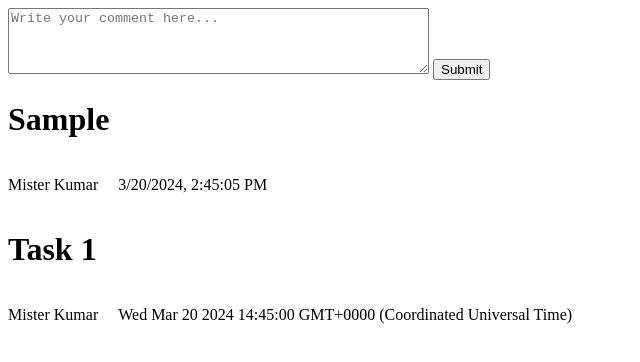
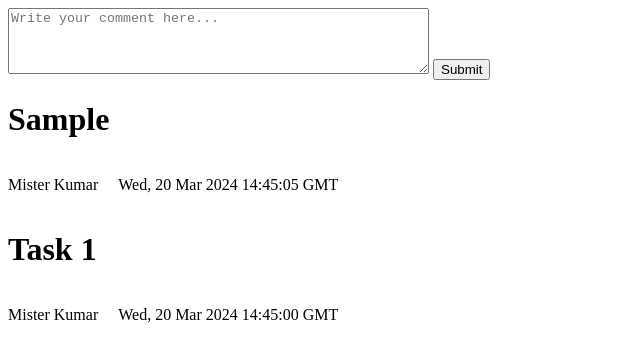
Before and after one commit to acciojob/user-friendly-comments-misterKumar, a website: page main.html in a window 1280 px wide. Both pictures are taken after typing "Sample" into the empty fields and a click on the button "Submit". Shown: the whole page, without its empty margins (0-640 px from the left). Drawn offline with Linux system fonts and the light colour scheme.

Commit message:
created a submission

```diff
--- a/main.html
+++ b/main.html
@@ -16,14 +16,22 @@
 	</div>
 	<script>
 		const date = new Date(); // Current date and time
-        const dateString = date.toLocaleString("en-US", { timeZone: "UTC" }); // Convert date to local string with UTC timezone
+        const dayOfWeek = ["Sun", "Mon", "Tue", "Wed", "Thu", "Fri", "Sat"][date.getUTCDay()];
+        const day = date.getUTCDate().toString().padStart(2, "0");
+        const month = ["Jan", "Feb", "Mar", "Apr", "May", "Jun", "Jul", "Aug", "Sep", "Oct", "Nov", "Dec"][date.getUTCMonth()];
+        const year = date.getUTCFullYear();
+        const hours = date.getUTCHours().toString().padStart(2, "0");
+        const minutes = date.getUTCMinutes().toString().padStart(2, "0");
+        const seconds = date.getUTCSeconds().toString().padStart(2, "0");
+
+        const dateString = `${dayOfWeek}, ${day} ${month} ${year} ${hours}:${minutes}:${seconds} GMT`;
 		const temp=document.getElementsByClassName("comments-container")[0];
 		temp.innerHTML=`
         <div class="comment">
 			<h1>Task 1</h1>
 			<div class="author">
 				<p>Mister Kumar</p>
-				<p>${date}</p>
+				<p>${dateString}</p>
 			</div>
 		</div>
   `
--- a/script.js
+++ b/script.js
@@ -1,4 +1,3 @@
-//your JS code here. If required.
 const commentsContainer = document.querySelector(".comments-container");
 const textBoxInput = document.querySelector("#textInput");
 const submitBtn = document.querySelector("#submit-btn");
@@ -9,7 +8,15 @@ submitBtn.addEventListener("click", () => {
         div.classList.add("comment");
 
         const date = new Date(); // Current date and time
-        const dateString = date.toLocaleString("en-US", { timeZone: "UTC" }); // Convert date to local string with UTC timezone
+        const dayOfWeek = ["Sun", "Mon", "Tue", "Wed", "Thu", "Fri", "Sat"][date.getUTCDay()];
+        const day = date.getUTCDate().toString().padStart(2, "0");
+        const month = ["Jan", "Feb", "Mar", "Apr", "May", "Jun", "Jul", "Aug", "Sep", "Oct", "Nov", "Dec"][date.getUTCMonth()];
+        const year = date.getUTCFullYear();
+        const hours = date.getUTCHours().toString().padStart(2, "0");
+        const minutes = date.getUTCMinutes().toString().padStart(2, "0");
+        const seconds = date.getUTCSeconds().toString().padStart(2, "0");
+
+        const dateString = `${dayOfWeek}, ${day} ${month} ${year} ${hours}:${minutes}:${seconds} GMT`;
 
         div.innerHTML = `
             <h1>${textBoxInput.value}</h1>
```
